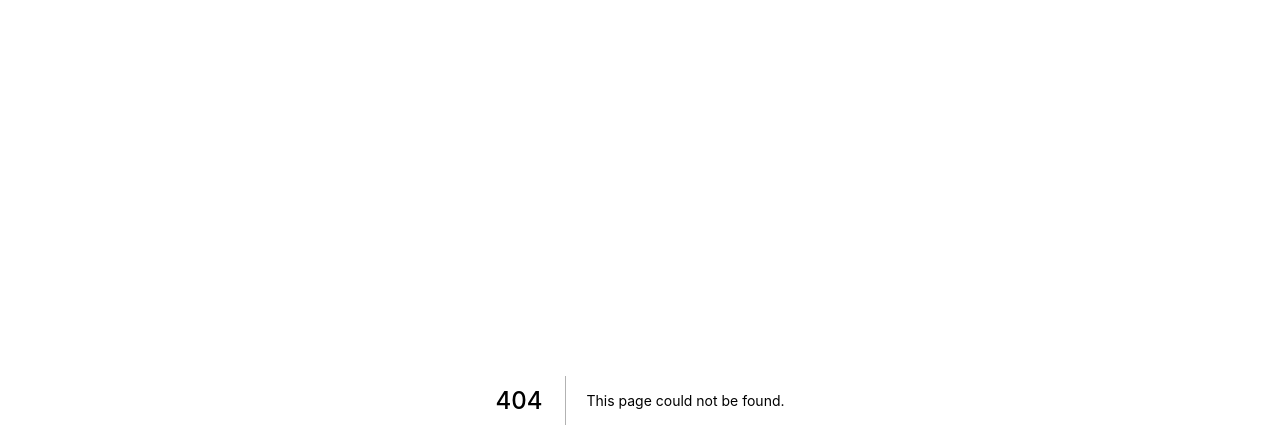
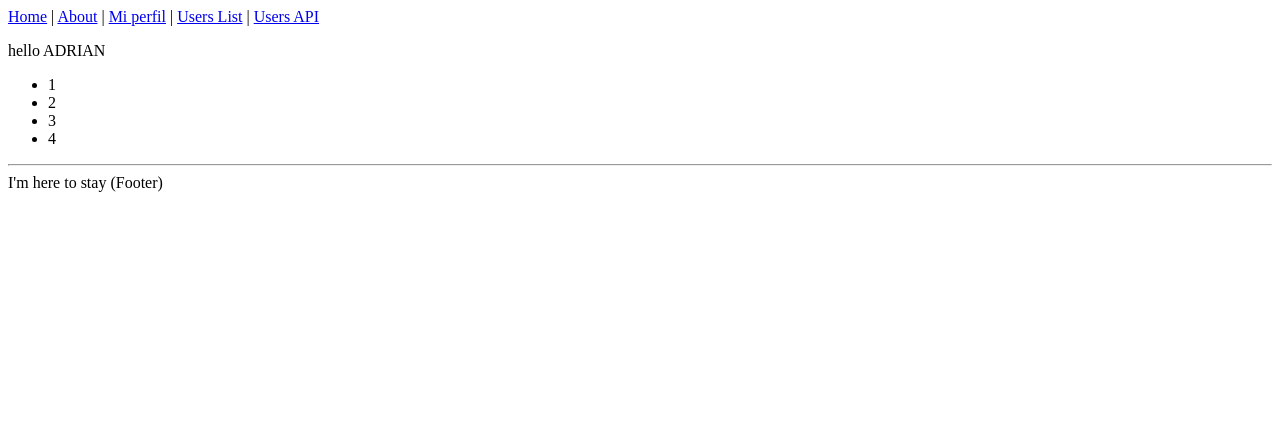
Before and after one commit to Aplicaciones-Web-Avanzadas-2022-A-Soft/wa-eguez-sarzosa-vicente-adrian, a Next.js app in the folder 03-react/react-nextjs/: page /mi-perfil in a window 1280 px wide. Before the commit this address had no page. Shown: the top 448 px of the page. Built offline with nearby package versions, Linux system fonts and the light colour scheme.

Commit message:
hasta react iterar

```diff
--- a/03-react/react-nextjs/components/Layout.tsx
+++ b/03-react/react-nextjs/components/Layout.tsx
@@ -1,4 +1,4 @@
-import React, { ReactNode } from 'react'
+import React, {ReactNode} from 'react'
 import Link from 'next/link'
 import Head from 'next/head'
 
@@ -7,12 +7,12 @@ type Props = {
     title?: string
 }
 
-const Layout = ({ children, title = 'This is the default title' }: Props) => (
+const Layout = ({children, title = 'This is the default title'}: Props) => (
     <div>
         <Head>
             <title>{title}</title>
-      <meta charSet="utf-8" />
-      <meta name="viewport" content="initial-scale=1.0, width=device-width" />
+            <meta charSet="utf-8"/>
+            <meta name="viewport" content="initial-scale=1.0, width=device-width"/>
         </Head>
         <header>
             <nav>
@@ -24,6 +24,10 @@ const Layout = ({ children, title = 'This is the default title' }: Props) => (
                     <a>About</a>
                 </Link>{' '}
                 |{' '}
+                <Link href="/mi-perfil">
+                    <a>Mi perfil</a>
+                </Link>{' '}
+                |{' '}
                 <Link href="/users">
                     <a>Users List</a>
                 </Link>{' '}
@@ -32,7 +36,7 @@ const Layout = ({ children, title = 'This is the default title' }: Props) => (
         </header>
         {children}
         <footer>
-      <hr />
+            <hr/>
             <span>I'm here to stay (Footer)</span>
         </footer>
     </div>
--- a/03-react/react-nextjs/pages/about.tsx
+++ b/03-react/react-nextjs/pages/about.tsx
@@ -5,6 +5,7 @@ const AboutPage = () => (
     <Layout title="About | Next.js + TypeScript Example">
         <h1>About</h1>
         <p>This is the about page</p>
+        <p>Hola mundo! 2 3</p>
         <p>
             <Link href="/">
                 <a>Go home</a>
--- /dev/null
+++ b/03-react/react-nextjs/pages/mi-perfil.tsx
@@ -0,0 +1,27 @@
+import Layout from "../components/Layout";
+
+const MiPerfilPage = () => {
+
+    const arreglo = [1, 2, 3, 4, 5, 6, 7, 8];
+
+    const listaNumeros = arreglo
+        .filter((a)=> a < 5)
+        .map((a)=> {
+            return (
+                <li>
+                    {a}
+                </li>
+            )
+        })
+
+    return (
+        <Layout>
+            <p>hello {'Adrian'.toUpperCase()}</p>
+            <ul>
+                {listaNumeros}
+            </ul>
+        </Layout>
+    )
+}
+
+export default MiPerfilPage
```
Also changed, not shown: 2 other files (tests, documents, lock files or other folders). Lines whose indentation alone changed are shown as unchanged.
